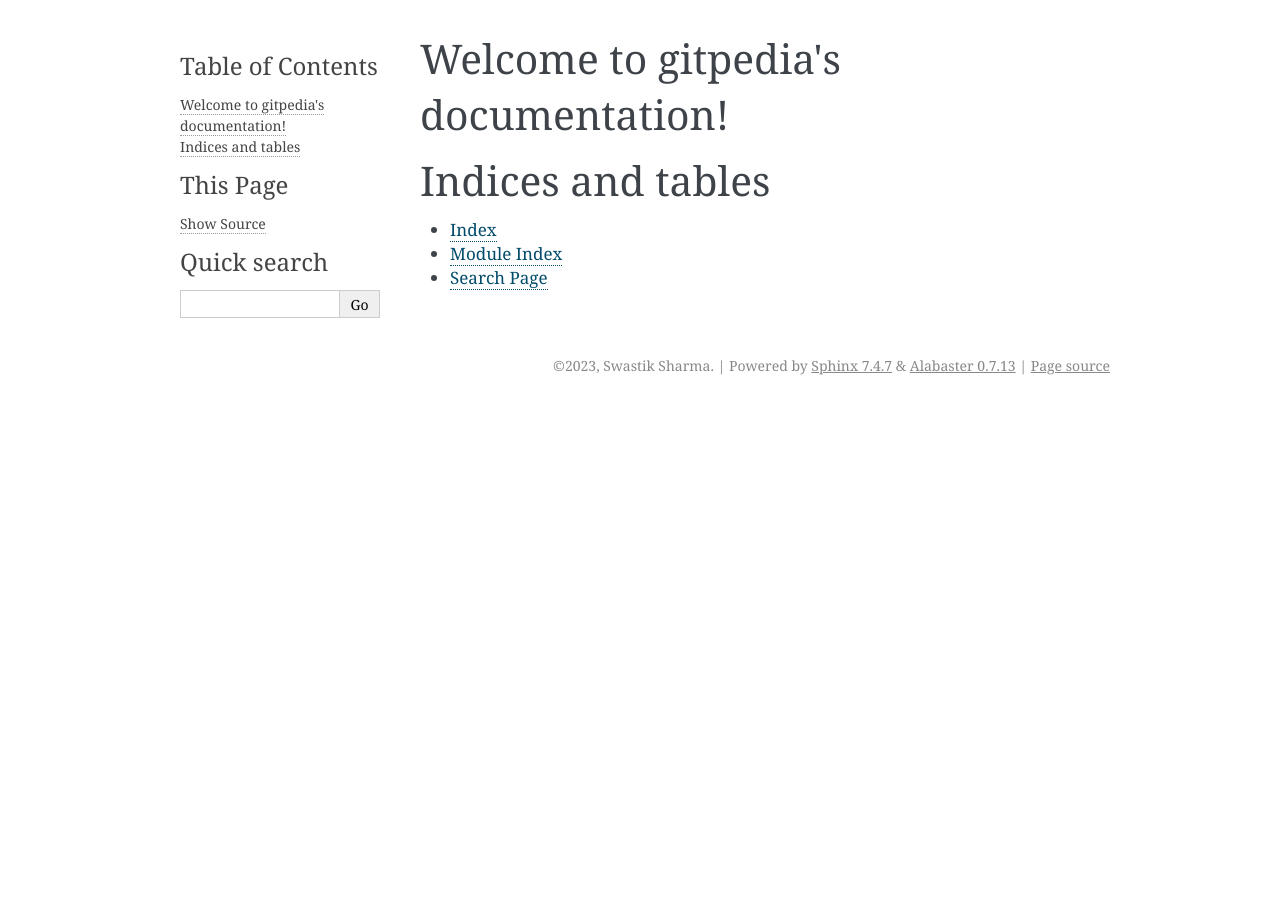
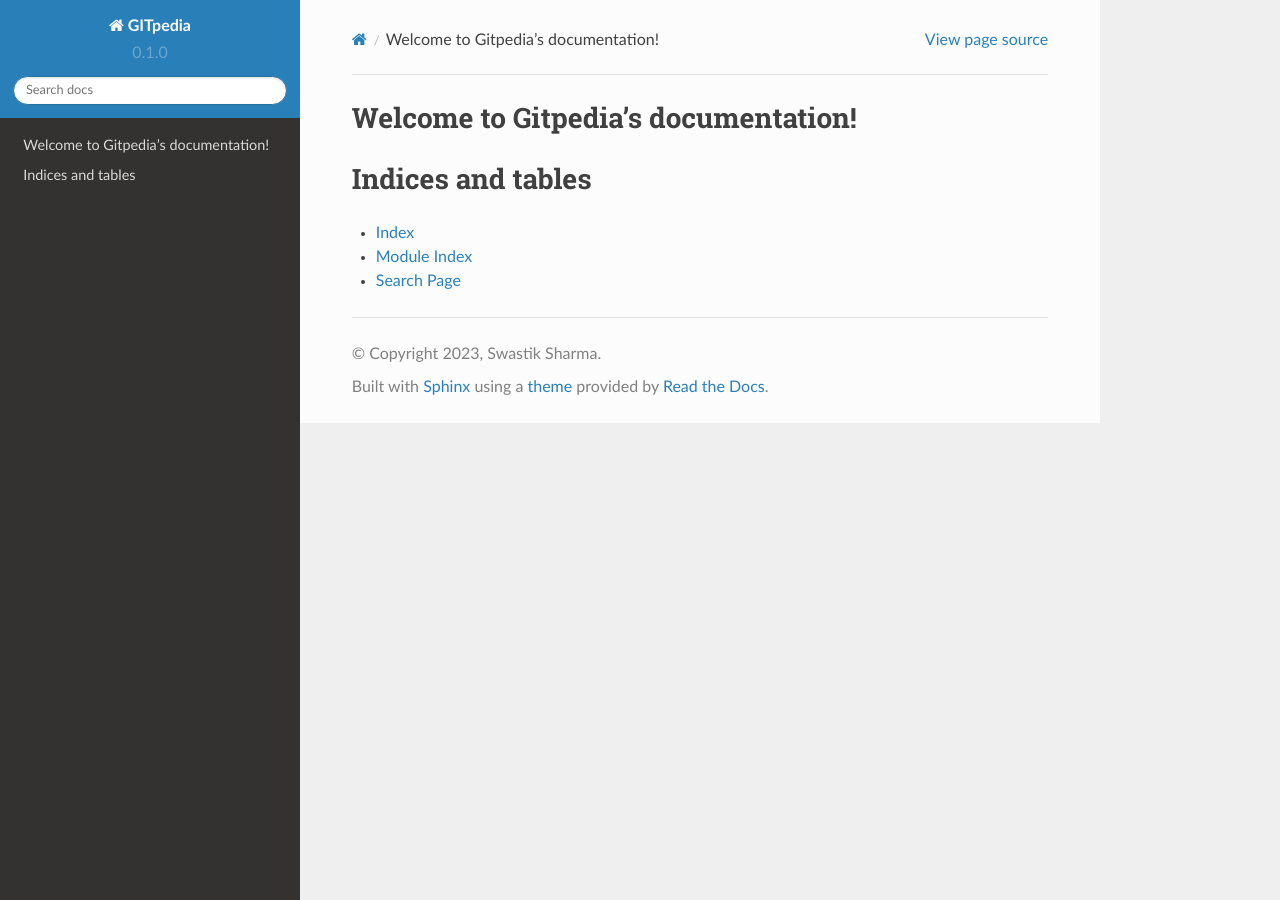
Before and after one commit to swastkk/GITpedia, a Sphinx documentation site: the page built from documentation/source/index.rst, in a window 1280 px wide. Built offline with Sphinx 7.4.7 and the Read the Docs theme 2.0.0, drawn with Linux system fonts in a browser that asks for light colours.

Commit message:
Theme added
Signed-off-by: swastik <swastkk@gmail.com>

```diff
--- a/documentation/source/conf.py
+++ b/documentation/source/conf.py
@@ -1,28 +1,35 @@
 # Configuration file for the Sphinx documentation builder.
-#
-# For the full list of built-in configuration values, see the documentation:
-# https://www.sphinx-doc.org/en/master/usage/configuration.html
 
-# -- Project information -----------------------------------------------------
-# https://www.sphinx-doc.org/en/master/usage/configuration.html#project-information
+# -- Project information
 
-project = 'gitpedia'
+project = 'GITpedia'
 copyright = '2023, Swastik Sharma'
 author = 'Swastik Sharma'
-release = '0.0.1'
 
-# -- General configuration ---------------------------------------------------
-# https://www.sphinx-doc.org/en/master/usage/configuration.html#general-configuration
+release = '0.1'
+version = '0.1.0'
 
-extensions = []
+# -- General configuration
+
+extensions = [
+    'sphinx.ext.duration',
+    'sphinx.ext.doctest',
+    'sphinx.ext.autodoc',
+    'sphinx.ext.autosummary',
+    'sphinx.ext.intersphinx',
+]
+
+intersphinx_mapping = {
+    'python': ('https://docs.python.org/3/', None),
+    'sphinx': ('https://www.sphinx-doc.org/en/master/', None),
+}
+intersphinx_disabled_domains = ['std']
 
 templates_path = ['_templates']
-exclude_patterns = []
 
-language = 'English'
+# -- Options for HTML output
 
-# -- Options for HTML output -------------------------------------------------
-# https://www.sphinx-doc.org/en/master/usage/configuration.html#options-for-html-output
+html_theme = 'sphinx_rtd_theme'
 
-html_theme = 'alabaster'
-html_static_path = ['_static']
+# -- Options for EPUB output
+epub_show_urls = 'footnote'
--- a/documentation/source/index.rst
+++ b/documentation/source/index.rst
@@ -3,7 +3,7 @@
    You can adapt this file completely to your liking, but it should at least
    contain the root `toctree` directive.
 
-Welcome to gitpedia's documentation!
+Welcome to Gitpedia's documentation!
 ====================================
 
 .. toctree::
```
